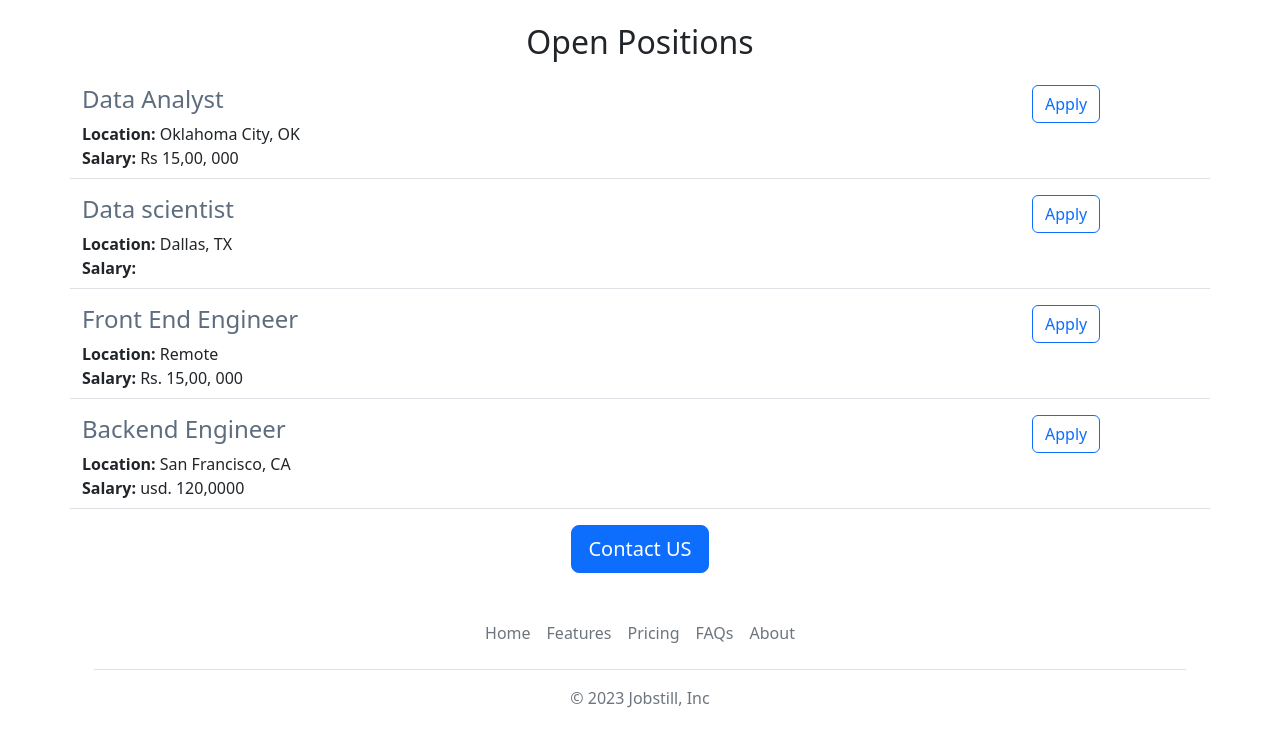
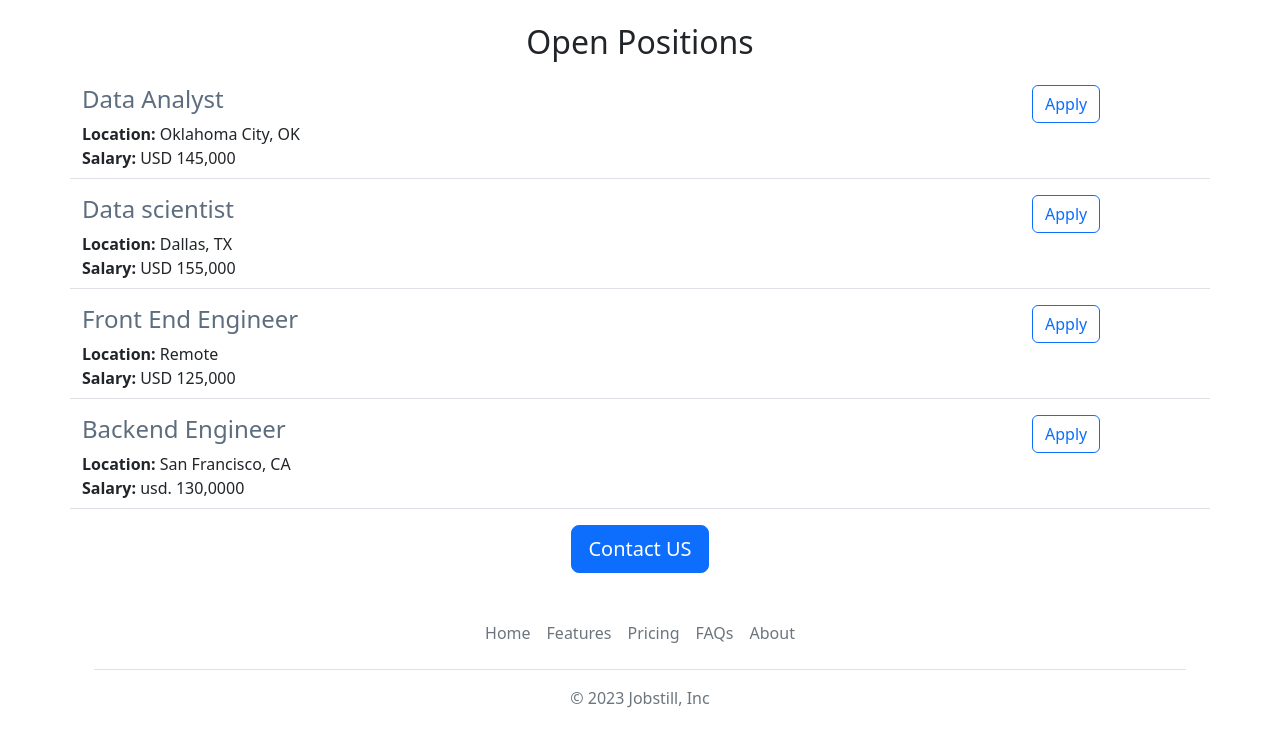
Before and after one commit to alexsuza/my-careers-website, a Flask app: page / in a window 1280 px wide. Shown: the part 865-1605 px from the top of the page. Run offline with Flask 3, Linux system fonts and the light colour scheme.

Commit message:
added app changes

```diff
--- a/app.py
+++ b/app.py
@@ -7,25 +7,25 @@ JOBS = [
     'id': 1,
     'title': 'Data Analyst',
     'location': 'Oklahoma City, OK',
-    'Salary': 'Rs 15,00, 000'
+    'Salary': 'USD 145,000'
   },
   {
     'id': 2,
     'title': 'Data scientist',
     'location': 'Dallas, TX',
-    'Salary': ''
+    'Salary': 'USD 155,000'
   },
   {
     'id': 3,
     'title': 'Front End Engineer',
     'location': 'Remote',
-    'Salary': 'Rs. 15,00, 000'
+    'Salary': 'USD 125,000'
   },
   {
     'id': 4,
     'title': 'Backend Engineer',
     'location': 'San Francisco, CA',
-    'Salary': 'usd. 120,0000'
+    'Salary': 'usd. 130,0000'
   },
 ]
 
--- a/templates/home.html
+++ b/templates/home.html
@@ -27,7 +27,7 @@
     <div class="row" >
       <div class="col-md-6">
     <p class="lead">
-      Lorem ipsum dolor sit amet, consectetur adipiscing elit, sed do eiusmod tempor incididunt ut labore et dolore magna aliqua. Ut enim ad minim veniam, quis nostrud exercitation ullamco laboris nisi ut aliquip ex ea commodo consequat. Duis aute irure dolor in reprehenderit in voluptate velit esse cillum dolore eu fugiat nulla pariatur. Excepteur sint occaecat cupidatat non proident, sunt in culpa qui officia deserunt mollit anim id est laborum.
+   Jobstill is my innovative personal project website designed to streamline the job search process for both employers and job seekers. With its user-friendly interface and intuitive features, Jobstill.com serves as a dynamic platform for employers to post job openings and connect with potential candidates from various industries.
     </p>
       </div>
       <div class="d-none d-md-block col-md-6"style="margin-bottom:16px">
```
